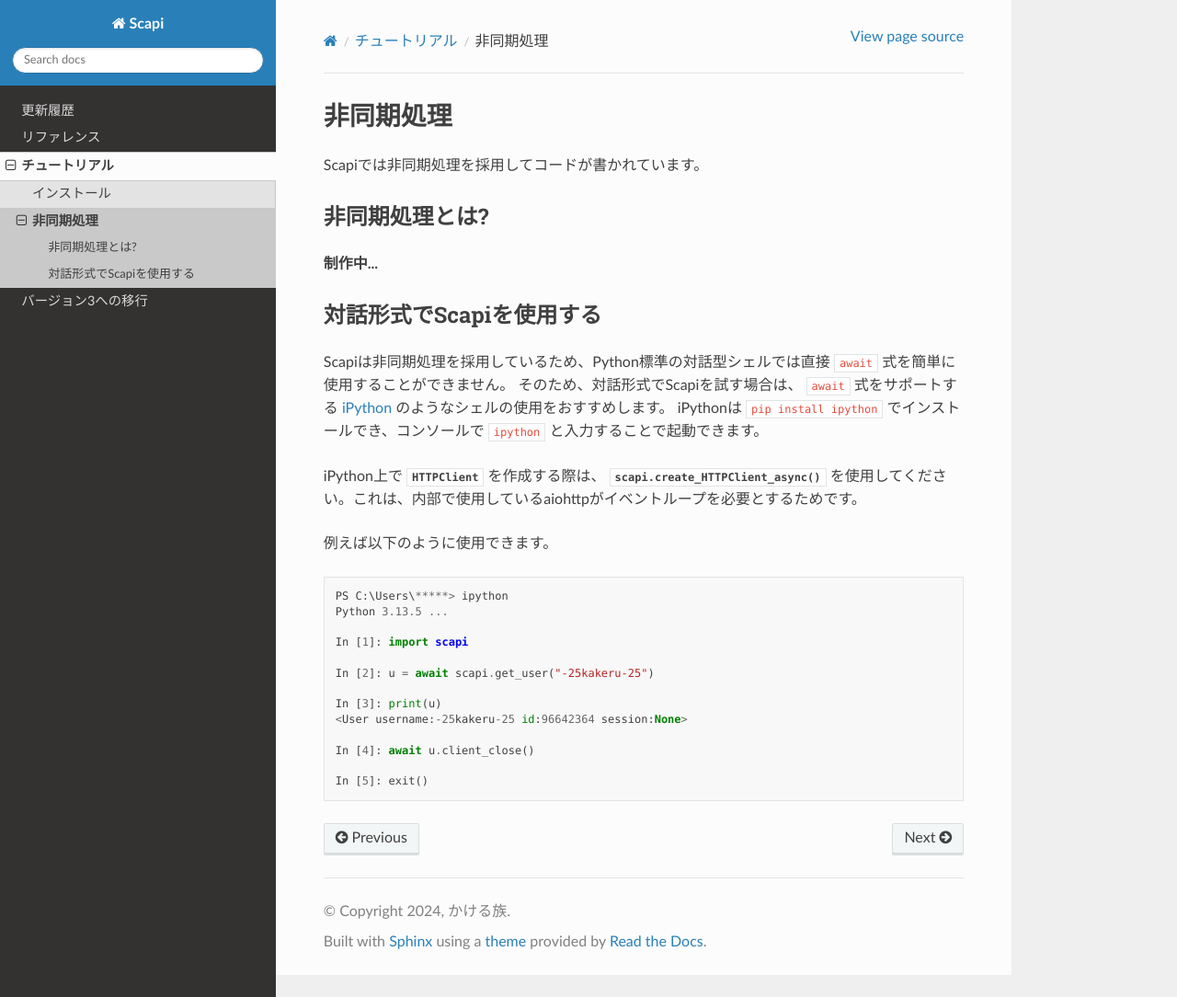
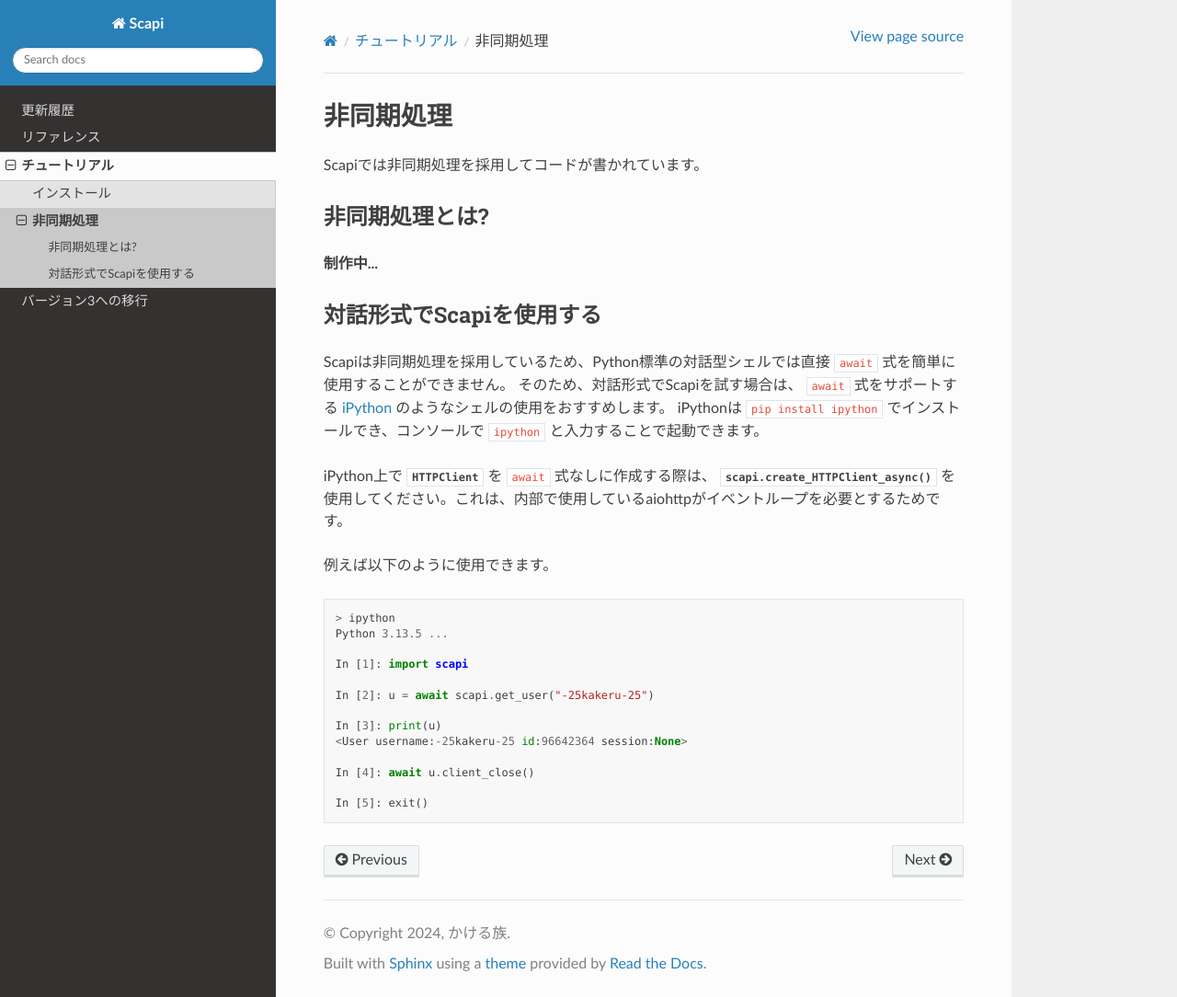
Before and after one commit to kakeruzoku/scapi, a Sphinx documentation site: the page built from docs/tutorial/2_async.rst, in a window 1280 px wide and 1084 px high. Shown: the whole window at 92% size. Built offline with Sphinx 7.4.7 and the Read the Docs theme 3.1.0, drawn with Linux system fonts in a browser that asks for light colours; the version number could not be read and is left out.

Commit message:
チュートリアルを修正

```diff
--- a/docs/tutorial/2_async.rst
+++ b/docs/tutorial/2_async.rst
@@ -15,13 +17,13 @@ Scapiは非同期処理を採用しているため、Python標準の対話型シ
 そのため、対話形式でScapiを試す場合は、 ``await`` 式をサポートする `iPython <https://ipython.org/>`_ のようなシェルの使用をおすすめします。
 iPythonは ``pip install ipython`` でインストールでき、コンソールで ``ipython`` と入力することで起動できます。
 
-iPython上で |HTTPClient| を作成する際は、 :func:`scapi.create_HTTPClient_async` を使用してください。これは、内部で使用しているaiohttpがイベントループを必要とするためです。
+iPython上で |HTTPClient| を ``await`` 式なしに作成する際は、 :func:`scapi.create_HTTPClient_async` を使用してください。これは、内部で使用しているaiohttpがイベントループを必要とするためです。
 
 例えば以下のように使用できます。
 
 .. code-block:: Python
 
-    PS C:\Users\*****> ipython
+    > ipython
     Python 3.13.5 ...
 
     In [1]: import scapi
```
Also changed, not shown: other parts of docs/tutorial/2_async.rst (+2 -0 lines).
